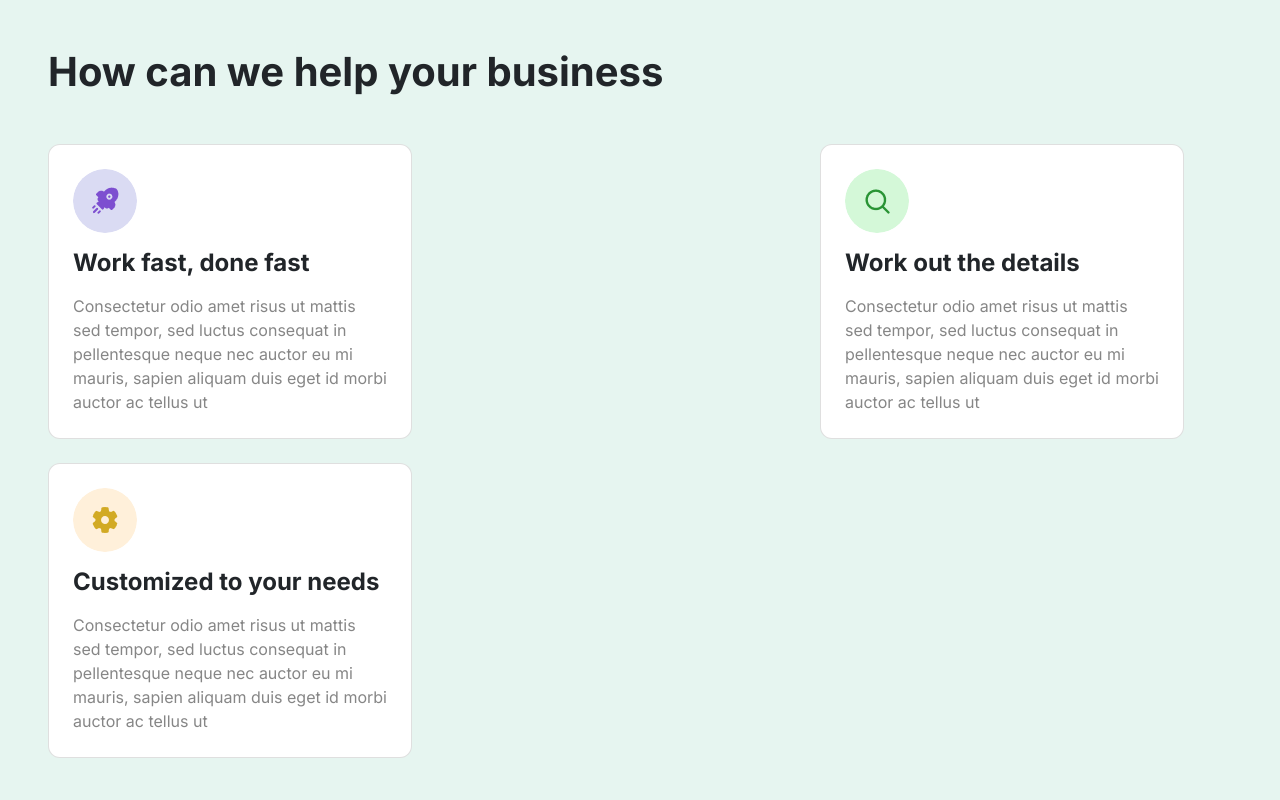
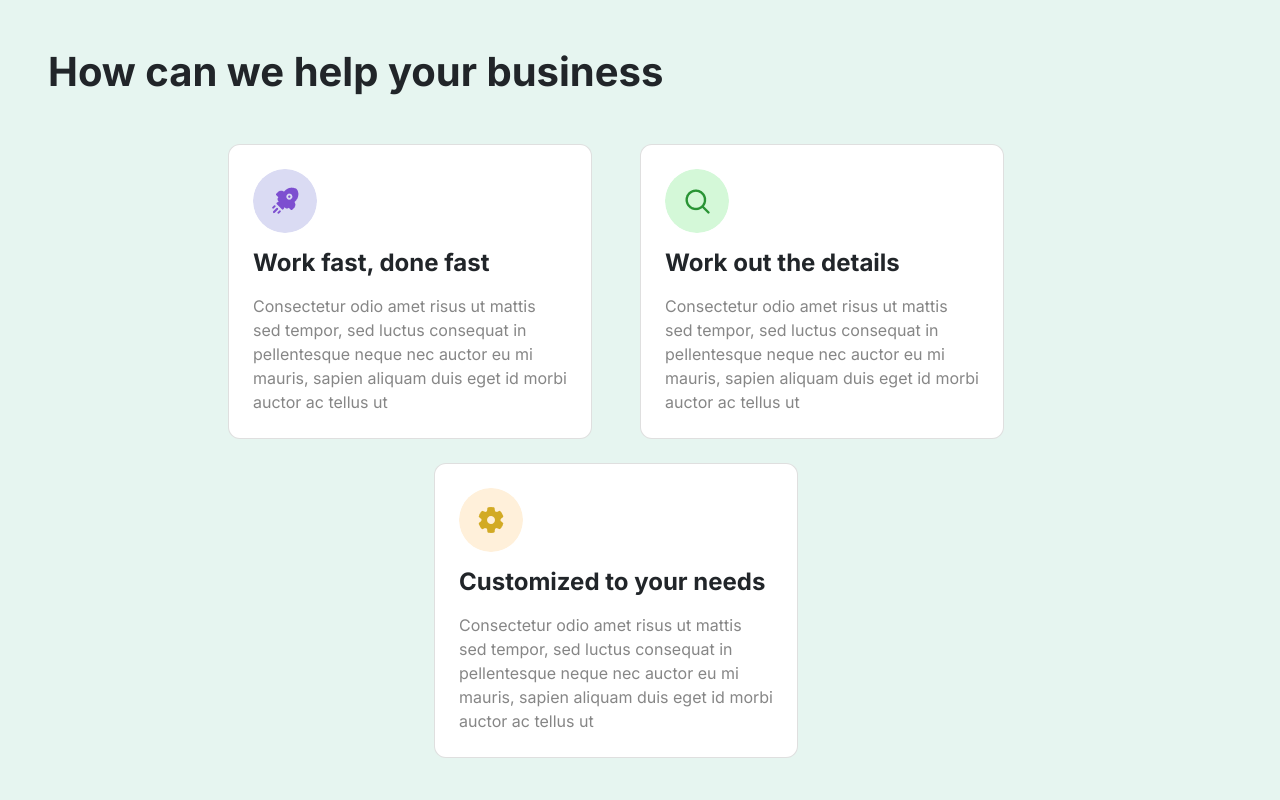
Before and after one commit to AlKahfiHisyam/slicing-workly, a plain HTML site: page index.html in a window 1280 px wide. Shown: the part 1040-1840 px from the top of the page. Drawn offline with nearby package versions, Linux system fonts and the light colour scheme.

Commit message:
Update index.html

```diff
--- a/index.html
+++ b/index.html
@@ -63,7 +63,7 @@
                     How can we help your business
                 </h1>
             </div>
-            <div class="row mx-0 mt-3 d-flex justify-content-between">
+            <div class="row mx-0 mt-3 d-flex justify-content-center">
                 <div class="card mr-5 rounded-lg mt-4">
                     <div class="card-body p-4">
                         <img src="assets/images/img-1.png" alt="" class="rounded-circle img-fluid">
```
